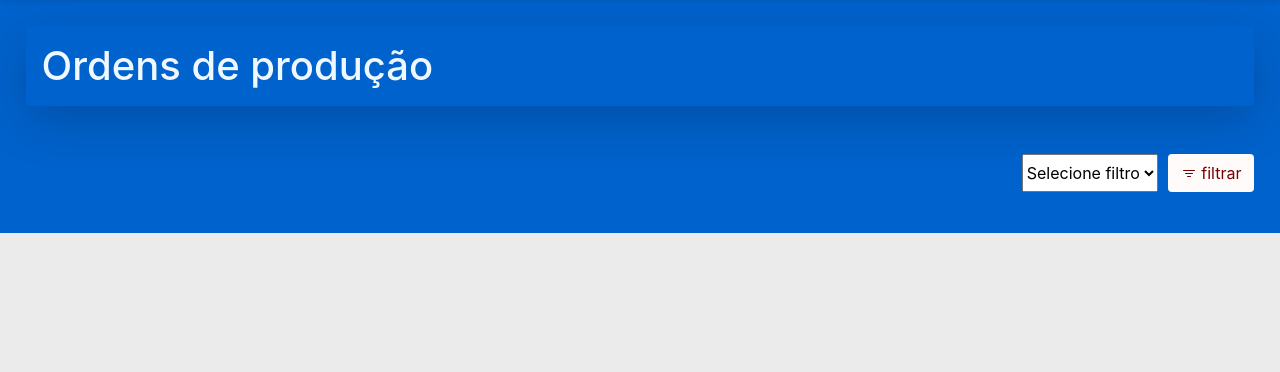
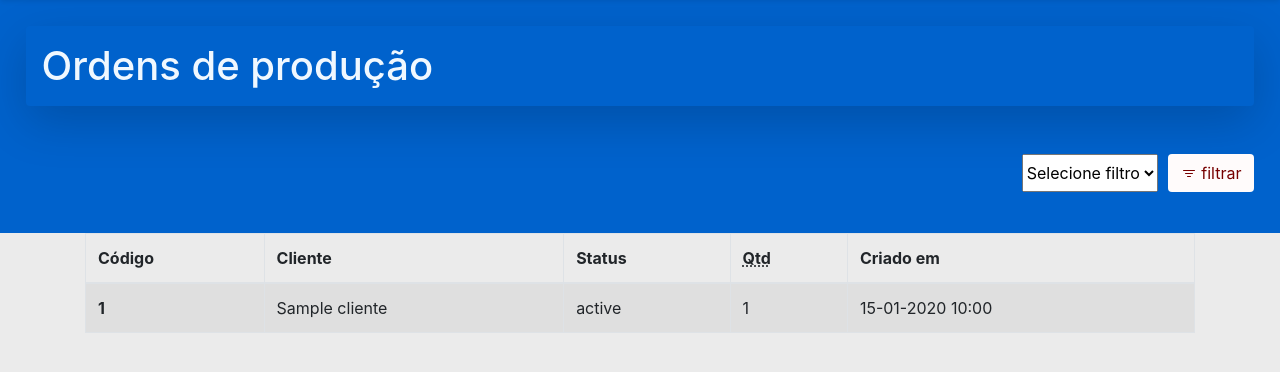
Before and after one commit to 98llm/GESOFT, a Flask app: page /op in a window 1280 px wide. Shown: the part 58-430 px from the top of the page. Run offline with Flask 2, Linux system fonts and the light colour scheme; a user stored in the database is signed in; tables that the repository leaves empty hold one stand-in row (values such as "Sample post"); some libraries are stand-ins or nearby versions.

Commit message:
tabela de ops adicionada, solucionado exibicao do cliente na view placas

```diff
--- a/app.py
+++ b/app.py
@@ -126,7 +126,7 @@ class Cliente(db.Model):
                                 backref='dono',
                                 lazy=True)
     placas = db.relationship('Placa',
-                             backref='placas',
+                             backref='cliente',
                              lazy=True)
 
     def __repr__(self):
@@ -178,7 +178,8 @@ def login():
 @app.route('/op', methods=['GET'])
 @login_required
 def op():
-    return render_template('op.html', user=current_user)
+    ops = OP.query.all()
+    return render_template('op.html', user=current_user, ops=ops)
 
 
 @app.route('/op/adicionar', methods=['POST', 'GET'])
--- a/templates/op.html
+++ b/templates/op.html
@@ -29,7 +29,33 @@
             filtrar
         </button>
     </div>
+</div>
+
+<div class="container table-responsive-sm">
+    <table class="table table-striped table-bordered table-hover">
+        <thead>
+            <tr>
+                <th scope="col">Código</th>
+                <th scope="col">Cliente</th>
+                <th scope="col">Status</th>
+                <th class="fit" scope="col"><abbr title="Quantidade de Componentes">Qtd</abbr></th>
+                <th scope="col">Criado em</th>
+            </tr>
+        </thead>
+        <tbody>
+            {% for op in ops %}
+            <tr>
+                <th scope="row">{{op.id}}</th>
+                <td>{{op.cliente.nome}}</td>
+                <td>{{op.status}}</td>
+                <td>{{op.qtd_placas}}</td>
+                <td>{{op.dta_emissao.strftime('%d-%m-%Y %H:%M')}}</td>
+            </tr>
+            {% endfor %}
+        </tbody>
+    </table>
 
 </div>
 
+
 {% endblock %}
--- a/templates/placa.html
+++ b/templates/placa.html
@@ -55,7 +55,7 @@
             <tr>
                 <th scope="row">{{placa.codigo}}</th>
                 <td>{{placa.modelo}}</td>
-                <td>{{placa.id_cliente}}</td>
+                <td>{{placa.cliente.nome}}</td>
                 <td>{{placa.qtd_componentes}}</td>
             </tr>
             {% endfor %}
```
